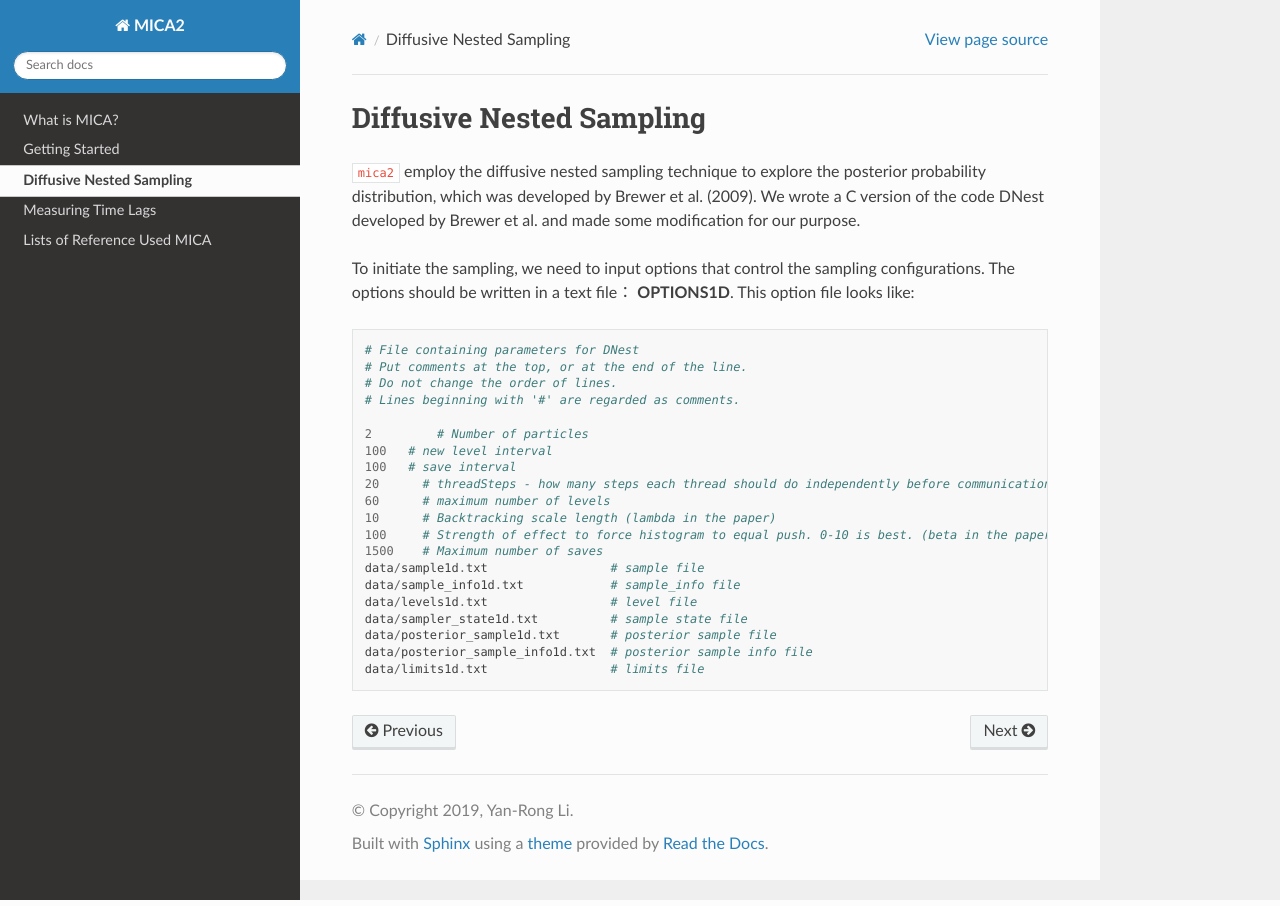
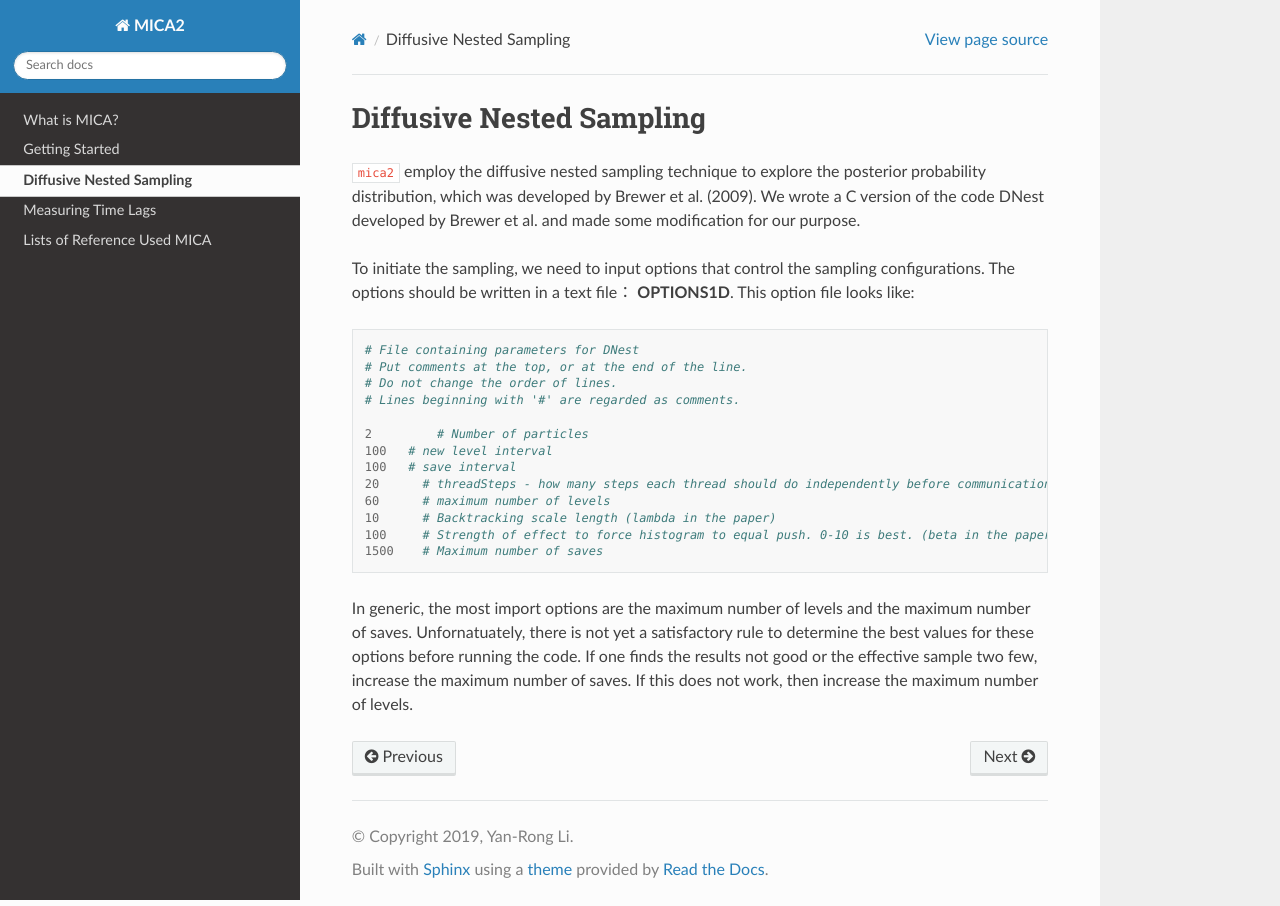
Before and after one commit to LiyrAstroph/MICA2, a Sphinx documentation site: the page built from docs/cdnest.rst, in a window 1280 px wide. Built offline with Sphinx 7.4.7 and the Read the Docs theme 2.0.0, drawn with Linux system fonts in a browser that asks for light colours.

Commit message:
update docs.

```diff
--- a/docs/about.rst
+++ b/docs/about.rst
@@ -31,5 +31,5 @@ Here is an example for reverberation mapping analysis of the light curves from H
   :scale: 30 %
   :align: center
 
-  Reverberation mapping analysis of the light curves data for PG 2130+099 (Hu et al. 2020, arXiv:2001.03086).
+  Reverberation mapping analysis of the light curve data for PG 2130+099 (Hu et al. 2020, ApJ, 890, 71).
   The left panel shows transfer functions and the right panel shows the light curves and their reconstructions.
--- a/docs/cdnest.rst
+++ b/docs/cdnest.rst
@@ -23,10 +23,9 @@ should be written in a text file： **OPTIONS1D**. This option file looks like::
   10	  # Backtracking scale length (lambda in the paper)
   100	  # Strength of effect to force histogram to equal push. 0-10 is best. (beta in the paper)
   1500	  # Maximum number of saves
-  data/sample1d.txt                 # sample file
-  data/sample_info1d.txt            # sample_info file
-  data/levels1d.txt                 # level file
-  data/sampler_state1d.txt          # sample state file
-  data/posterior_sample1d.txt       # posterior sample file
-  data/posterior_sample_info1d.txt  # posterior sample info file
-  data/limits1d.txt                 # limits file
+
+
+In generic, the most import options are the maximum number of levels and the maximum number of saves. Unfornatuately,
+there is not yet a satisfactory rule to determine the best values for these options before running the code. If one
+finds the results not good or the effective sample two few, increase the maximum number of saves. If this does not
+work, then increase the maximum number of levels.
--- a/docs/list.rst
+++ b/docs/list.rst
@@ -9,5 +9,5 @@ Here is a list of references that used MICA in the time lag analysis, retrieved
 - `Huang, Y. et al. 2019, ApJ, 876, 102 <https://ui.adsabs.harvard.edu/abs/2019ApJ...876..102H/abstract>`_,
   *Reverberation Mapping of the Narrow-line Seyfert 1 Galaxy I Zwicky 1: Black Hole Mass*
 
-- Hu, C. et al. 2020, ApJ accepted,
+- `Hu, C. et al. 2020, ApJ, 890, 71 <https://ui.adsabs.harvard.edu/abs/2020ApJ...890...71H/abstract>`_,
   *Broad-Line Region of the Quasar PG 2130+099 from a Two-Year Reverberation Camgaign With High Cadence*
```
Also changed, not shown: 2 other files.
